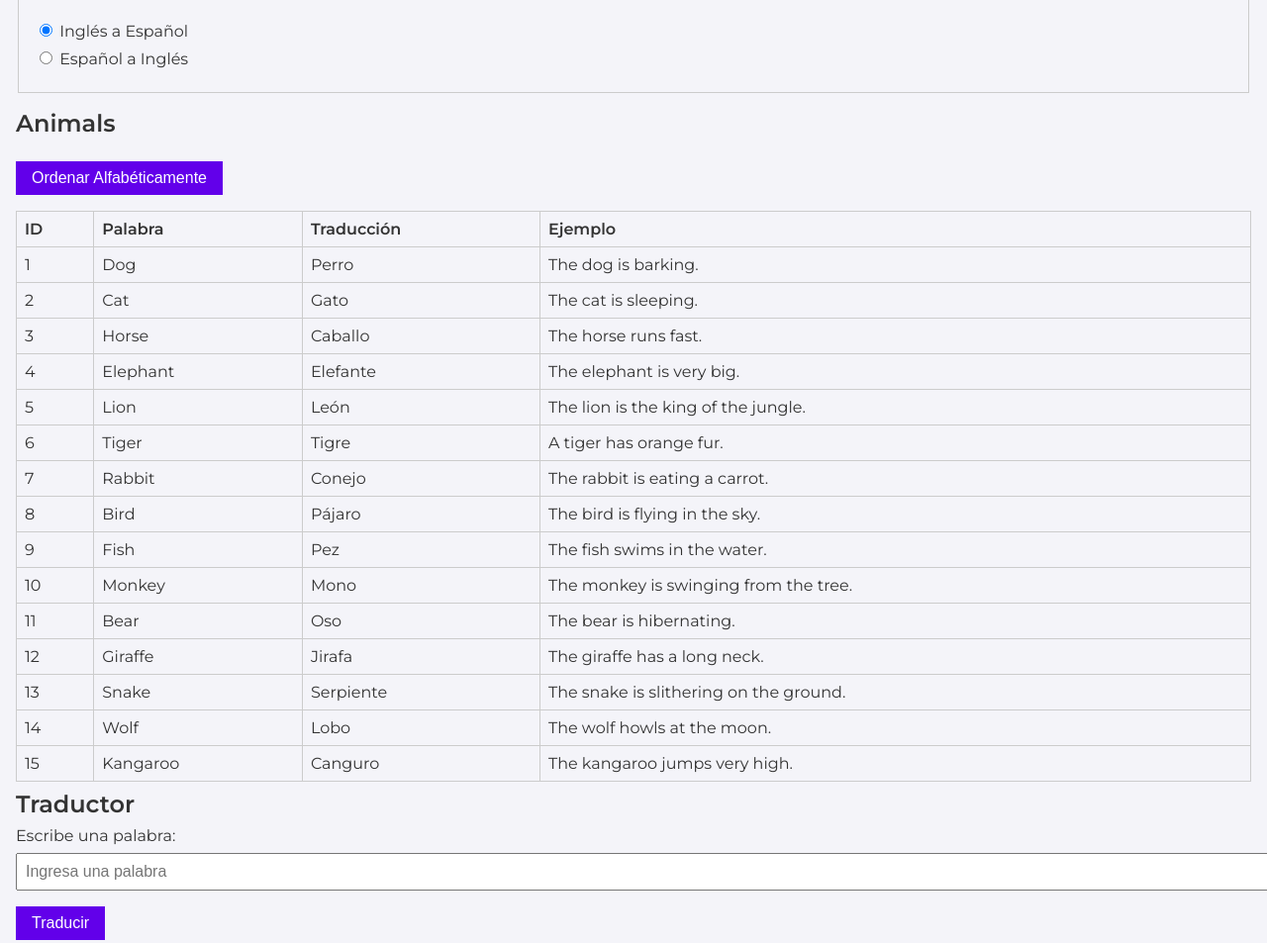
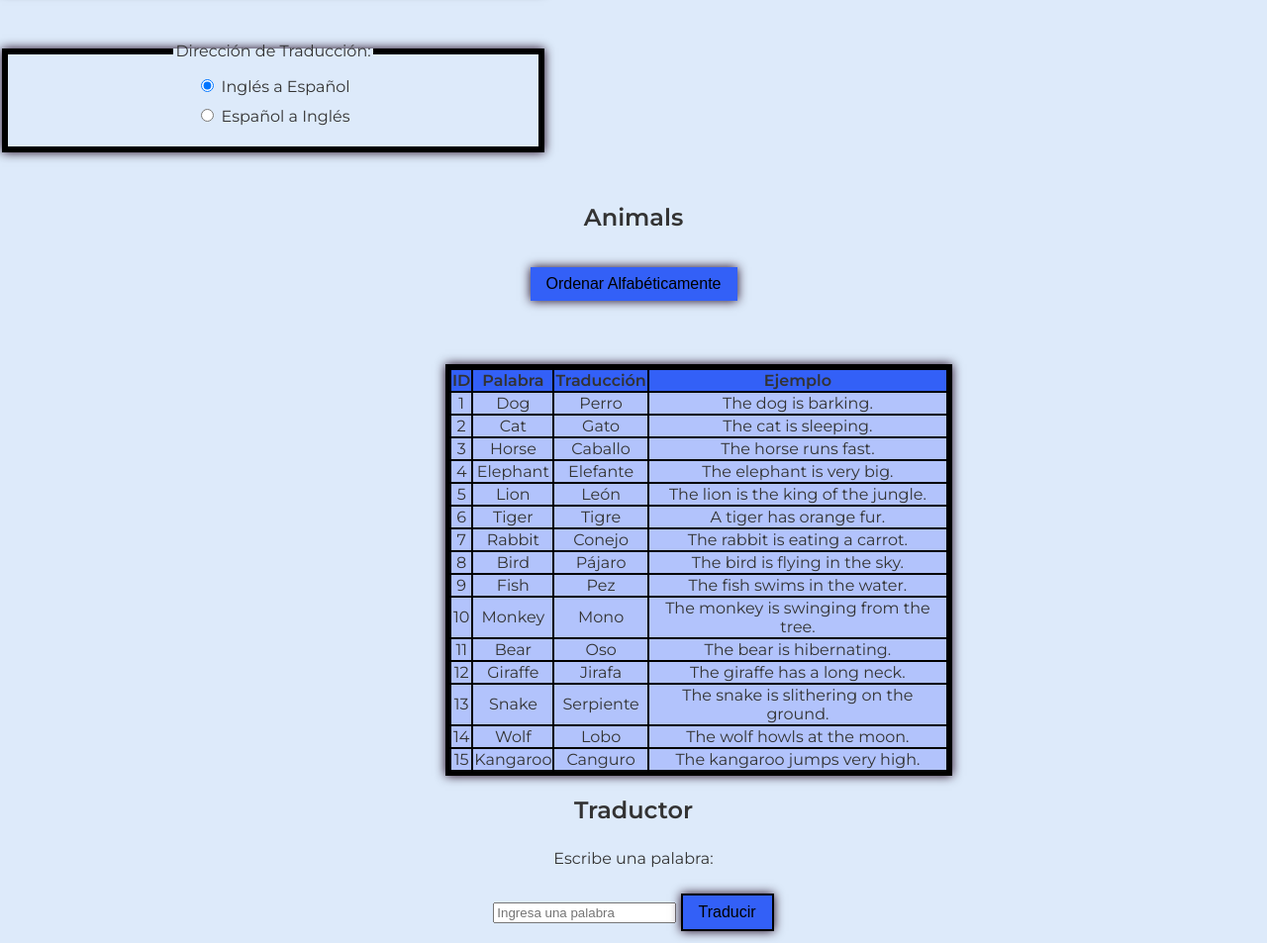
Before and after one commit to Felzarmt/Diccionario, a plain HTML site: page index.html in a window 1280 px wide. Shown: the part 414-1367 px from the top of the page at 99% size. Drawn offline with Linux system fonts and the light colour scheme.

Commit message:
Changed styles

```diff
--- a/styles.css
+++ b/styles.css
@@ -1,94 +1,107 @@
+
 body {
   font-family: 'Montserrat', sans-serif;
   margin: 0;
   padding: 0;
-    background-color: #f4f4f9;
+  background-color: #ddeafa;
   color: #333;
 }
 
 header {
-    background-color: #6200ea;
-    color: white;
-    padding: 1rem;
+  background-color: rgb(51, 96, 247);
+  color:black;
+  height: 100px;
+  width: 100%;
   text-align: center;
-  }
-
-  h1, h2, h3 {
-    margin: 0.5rem 0;
+  justify-content: center;
+  display: flex;
+  box-shadow: 0 0 10px #1b011b;
+  border: 2px solid black;
 }
 
 main {
-    padding: 1rem;
-  }
-
-  form {
-    margin-bottom: 2rem;
+  text-align: center;
 }
 
 label {
   display: block;
-    margin: 0.5rem 0;
+  margin: 2%;
 }
 
-  input[type="text"], select {
-    padding: 0.5rem;
-    font-size: 1rem;
+
+.Traductor1{
+  font-size: 110%;
   width: 100%;
-    margin-bottom: 1rem;
+  margin-top: -700px;
+  position: relative;
+  padding: 15%;
 }
 
 fieldset {
-    border: 1px solid #ccc;
-    padding: 1rem;
-    margin-bottom: 1rem;
+  border: 6px solid black;
+  margin-bottom: 4%;
+  height: 100%;
+  width: 40%;
+  box-shadow: 0 0 10px #1b011b;
 }
 
 button {
-    background-color: #6200ea;
-    color: white;
+  background-color: rgb(51, 96, 247);
+  color:black;
   border: none;
   padding: 0.5rem 1rem;
   font-size: 1rem;
   cursor: pointer;
+  box-shadow: 0 0 10px #1b011b;
+  border: 2px solid black;
 }
 
 button:hover {
-    background-color: #4500b0;
+  background-color: rgb(51, 96, 247);
+  box-shadow: 0 0 10px #1b011b;
+  border: 2px solid black;
 }
 
 table {
-    width: 100%;
+  width: 40%;
   border-collapse: collapse;
-    margin-top: 1rem;
+  margin-top: 5%;
+  position: relative;
+  left: 450px;
+  box-shadow: 0 0 10px #1b011b;
+  border: 6px solid black;
 }
 
 th, td {
-    border: 1px solid #ccc;
-    padding: 0.5rem;
-    text-align: left;
+  border: 2px solid black;
+
 }
 
 th {
-    background-color: #f4f4f9;
+  background-color: rgb(51, 96, 247);
 }
+td{
+  background-color:rgb(178, 195, 252) ;
+}
+
 
 footer {
   text-align: center;
   padding: 1rem;
-    background-color: #6200ea;
-    color: white;
+  background-color: rgb(51, 96, 247);
+  color:black;
+  box-shadow: 0 0 10px #1b011b;
+  border: 2px solid black;
 }
 
 #ordenar-boton {
-    background-color: #6200ea;
-    color: white;
+  background-color: rgb(51, 96, 247);
+  box-shadow: 0 0 10px #1b011b;
+  border: 6px solid black;
+  color:black;
   border: none;
   padding: 0.5rem 1rem;
   font-size: 1rem;
   cursor: pointer;
   margin-top: 1rem;
 }
-
-  #ordenar-boton:hover {
-    background-color: #30122e;
-  }
```
Lines whose indentation alone changed are shown as unchanged.
